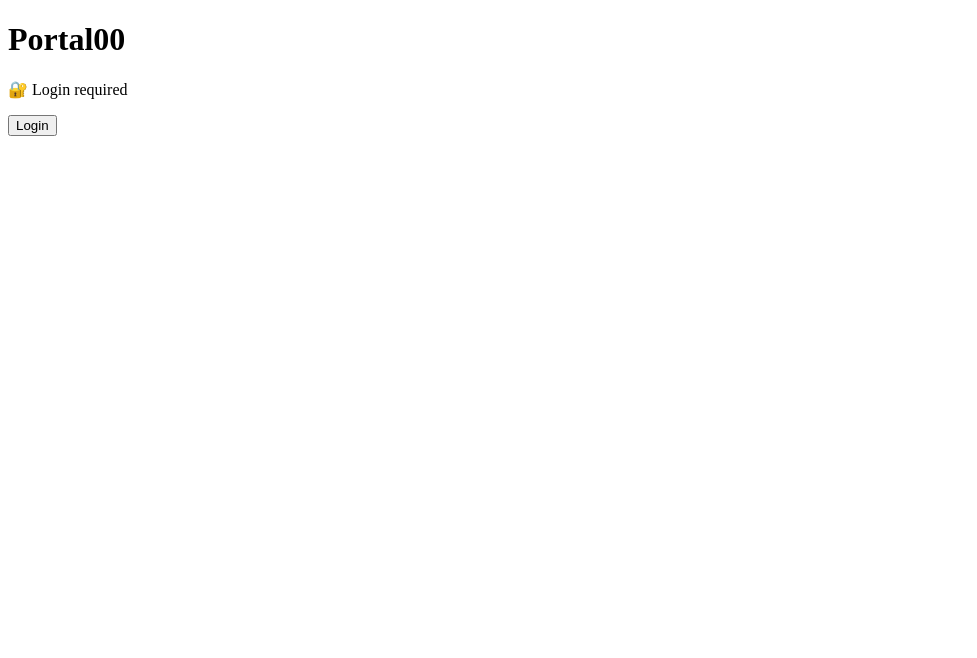
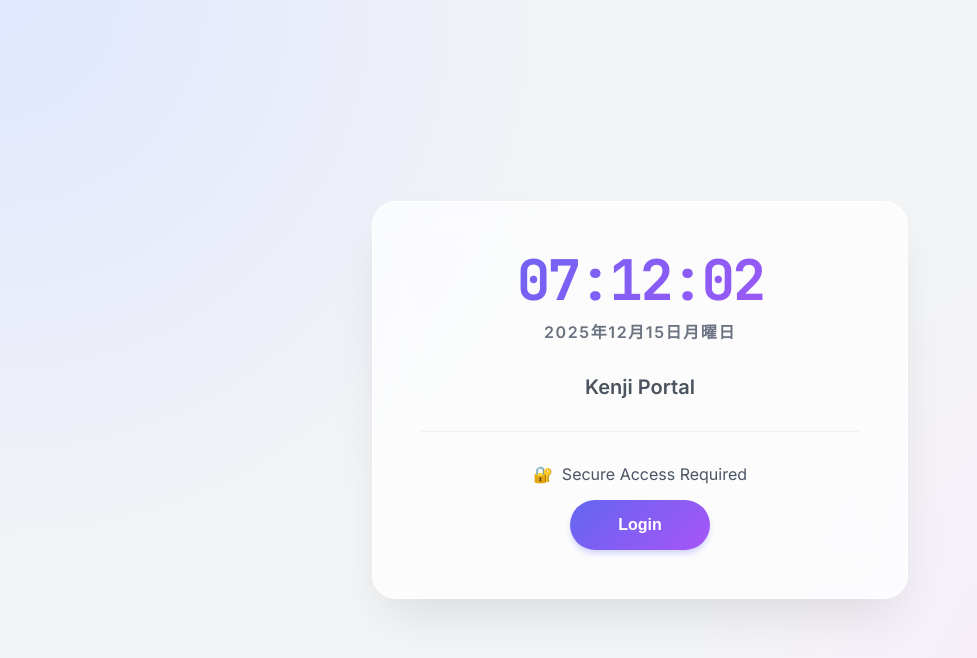
Before and after one commit to kmikng/portal00, a plain HTML site: page index.html in a window 1280 px wide. Shown: the whole page, without its empty margins (0-977 px from the left). Drawn offline with Linux system fonts and the light colour scheme.

Commit message:
feat: Update design to 'Kenji Portal' with modern glassmorphism UI and real-time clock

```diff
--- a/index.css
+++ b/index.css
@@ -1,20 +1,15 @@
+@import url('https://fonts.googleapis.com/css2?family=Inter:wght@300;400;600;800&family=JetBrains+Mono:wght@400;700&display=swap');
+
 :root {
-  /* Premium Light Mode Palette */
-  --bg-primary: #F9FAFB; /* Cool Gray 50 */
-  --bg-surface: #FFFFFF; /* White */
-  --text-primary: #111827; /* Gray 900 */
-  --text-secondary: #4B5563; /* Gray 600 */
-  --brand-primary: #4F46E5; /* Indigo 600 */
-  --brand-hover: #4338CA; /* Indigo 700 */
-  --danger: #EF4444; /* Red 500 */
-
-  /* Shadows & Radius */
-  --shadow-sm: 0 1px 2px 0 rgb(0 0 0 / 0.05);
-  --shadow-lg: 0 10px 15px -3px rgb(0 0 0 / 0.1), 0 4px 6px -4px rgb(0 0 0 / 0.1);
-  --radius-md: 0.75rem;
-
-  /* Typography */
-  --font-sans: 'Inter', -apple-system, BlinkMacSystemFont, 'Segoe UI', Roboto, Oxygen, Ubuntu, Cantarell, 'Open Sans', 'Helvetica Neue', sans-serif;
+  --bg-gradient-start: #f3f4f6;
+  --bg-gradient-end: #e5e7eb;
+  --glass-bg: rgba(255, 255, 255, 0.7);
+  --glass-border: rgba(255, 255, 255, 0.8);
+  --text-main: #1f2937;
+  --text-muted: #6b7280;
+  --accent-color: #6366f1;
+  /* Indigo */
+  --accent-gradient: linear-gradient(135deg, #6366f1 0%, #a855f7 100%);
 }
 
 * {
@@ -24,102 +19,100 @@
 }
 
 body {
-  font-family: var(--font-sans);
-  background-color: var(--bg-primary);
-  color: var(--text-primary);
-  line-height: 1.5;
+  font-family: 'Inter', sans-serif;
+  background: radial-gradient(circle at top left, #e0e7ff, transparent 40%),
+    radial-gradient(circle at bottom right, #fae8ff, transparent 40%),
+    var(--bg-gradient-start);
+  color: var(--text-main);
   min-height: 100vh;
   display: flex;
   align-items: center;
   justify-content: center;
-  padding: 1rem;
+  overflow: hidden;
+  /* Prevent scroll for the "app" feel */
 }
 
-/* Layout Utilities */
 .container {
   width: 100%;
-  max-width: 480px;
+  max-width: 600px;
+  padding: 2rem;
+  perspective: 1000px;
 }
 
-/* Card Component */
-.card {
-  background-color: var(--bg-surface);
-  border-radius: var(--radius-md);
-  box-shadow: var(--shadow-lg);
-  padding: 2.5rem;
+.glass-panel {
+  background: var(--glass-bg);
+  backdrop-filter: blur(20px);
+  -webkit-backdrop-filter: blur(20px);
+  border: 1px solid var(--glass-border);
+  border-radius: 24px;
+  padding: 3rem;
+  box-shadow: 0 25px 50px -12px rgba(0, 0, 0, 0.1);
   text-align: center;
-  border: 1px solid rgba(0,0,0,0.05);
-  animation: fadeIn 0.6s ease-out;
+  animation: floatIn 0.8s cubic-bezier(0.2, 0.8, 0.2, 1) forwards;
+  opacity: 0;
+  /* Start hidden for animation */
+  transform: translateY(20px);
 }
 
-/* Typography */
-h1 {
-  font-size: 1.875rem;
-  font-weight: 700;
-  color: var(--text-primary);
+/* Clock Styles */
+#clock {
+  font-family: 'JetBrains Mono', monospace;
+  font-size: 3.5rem;
+  font-weight: 800;
+  background: var(--accent-gradient);
+  -webkit-background-clip: text;
+  -webkit-text-fill-color: transparent;
   margin-bottom: 0.5rem;
-  letter-spacing: -0.025em;
+  letter-spacing: -0.05em;
+  line-height: 1.1;
 }
 
-h2 {
-  font-size: 1.5rem;
+#date-display {
+  font-size: 1rem;
+  color: var(--text-muted);
   font-weight: 600;
-  color: var(--text-primary);
-  margin-bottom: 1rem;
+  margin-bottom: 2rem;
+  text-transform: uppercase;
+  letter-spacing: 0.1em;
 }
 
-p {
-  color: var(--text-secondary);
-  font-size: 1rem;
-  margin-bottom: 1.5rem;
+h1 {
+  font-size: 1.25rem;
+  font-weight: 600;
+  margin-bottom: 2rem;
+  opacity: 0.8;
 }
 
-/* Login specific text */
-.login-message {
-  font-size: 0.875rem;
-  font-weight: 500;
-  color: var(--text-secondary);
-  margin-bottom: 1.5rem;
-  display: flex;
-  align-items: center;
-  justify-content: center;
-  gap: 0.5rem;
+/* Login Area */
+.login-area {
+  margin-top: 2rem;
+  padding-top: 2rem;
+  border-top: 1px solid rgba(0, 0, 0, 0.05);
 }
 
-/* Buttons */
 .btn {
-  display: inline-flex;
-  justify-content: center;
-  align-items: center;
-  background-color: var(--brand-primary);
+  background: var(--accent-gradient);
   color: white;
-  font-weight: 500;
-  padding: 0.75rem 1.5rem;
-  border-radius: 0.5rem;
   border: none;
+  padding: 1rem 3rem;
+  font-size: 1rem;
+  font-weight: 600;
+  border-radius: 99px;
   cursor: pointer;
-  width: 100%;
-  font-size: 1rem;
-  transition: all 0.2s ease;
-  box-shadow: var(--shadow-sm);
+  transition: all 0.3s ease;
+  box-shadow: 0 4px 6px -1px rgba(99, 102, 241, 0.3);
 }
 
 .btn:hover {
-  background-color: var(--brand-hover);
-  transform: translateY(-1px);
-  box-shadow: 0 4px 6px -1px rgb(79 70 229 / 0.2);
+  transform: translateY(-2px) scale(1.05);
+  box-shadow: 0 10px 15px -3px rgba(99, 102, 241, 0.4);
 }
 
 .btn:active {
-  transform: translateY(0);
+  transform: translateY(1px);
 }
 
-/* Animations */
-@keyframes fadeIn {
-  from {
-    opacity: 0;
-    transform: translateY(10px);
-  }
+@keyframes floatIn {
   to {
     opacity: 1;
     transform: translateY(0);
--- a/index.html
+++ b/index.html
@@ -4,23 +4,46 @@
 <head>
   <meta charset="UTF-8">
   <title>Kenji Portal</title>
-
+  <link rel="stylesheet" href="index.css">
   <script src="auth.js" defer></script>
 </head>
 
 <body>
-  <h1>Portal00</h1>
+  <div class="container">
+    <div class="glass-panel">
+      <!-- Clock Section -->
+      <div id="clock">00:00:00</div>
+      <div id="date-display">LOADING DATE...</div>
 
-  <div id="login">
-    <p>🔐 Login required</p>
-    <button onclick="login()">Login</button>
+      <h1>Kenji Portal</h1>
+
+      <div id="login" class="login-area">
+        <p style="margin-bottom: 1rem; color: #4b5563;">🔐 &nbsp;Secure Access Required</p>
+        <button class="btn" onclick="login()">Login</button>
+      </div>
+
+      <div id="content" style="display:none;" class="login-area">
+        <h2 style="font-size: 1.5rem; margin-bottom: 0.5rem;">Hello Kenji</h2>
+        <p style="color: #6b7280;">Welcome back to your workspace.</p>
+      </div>
+    </div>
   </div>
 
-  <div id="content" style="display:none;">
-    <h2>Hello Kenji</h2>
-    <p>It works. Next: real GitHub OAuth.</p>
-    <p>It works.</p>
-  </div>
+  <script>
+    function updateClock() {
+      const now = new Date();
+
+      // Update Time
+      const timeOptions = { hour: '2-digit', minute: '2-digit', second: '2-digit', hour12: false };
+      document.getElementById('clock').textContent = now.toLocaleTimeString('en-US', timeOptions);
+
+      // Update Date
+      const dateOptions = { year: 'numeric', month: 'long', day: 'numeric', weekday: 'long' };
+      document.getElementById('date-display').textContent = now.toLocaleDateString('ja-JP', dateOptions);
+    }
+    setInterval(updateClock, 1000);
+    document.addEventListener("DOMContentLoaded", updateClock);
+  </script>
 </body>
 
 </html>
```
